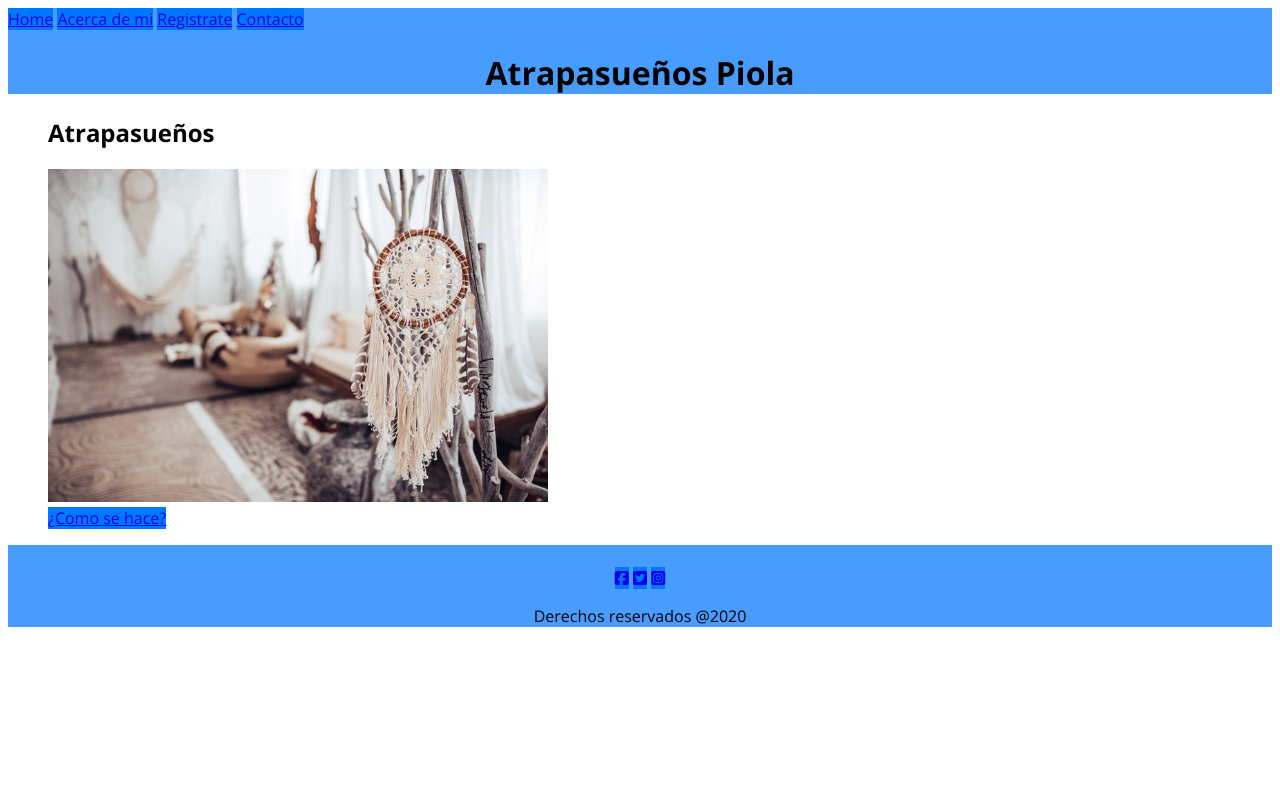
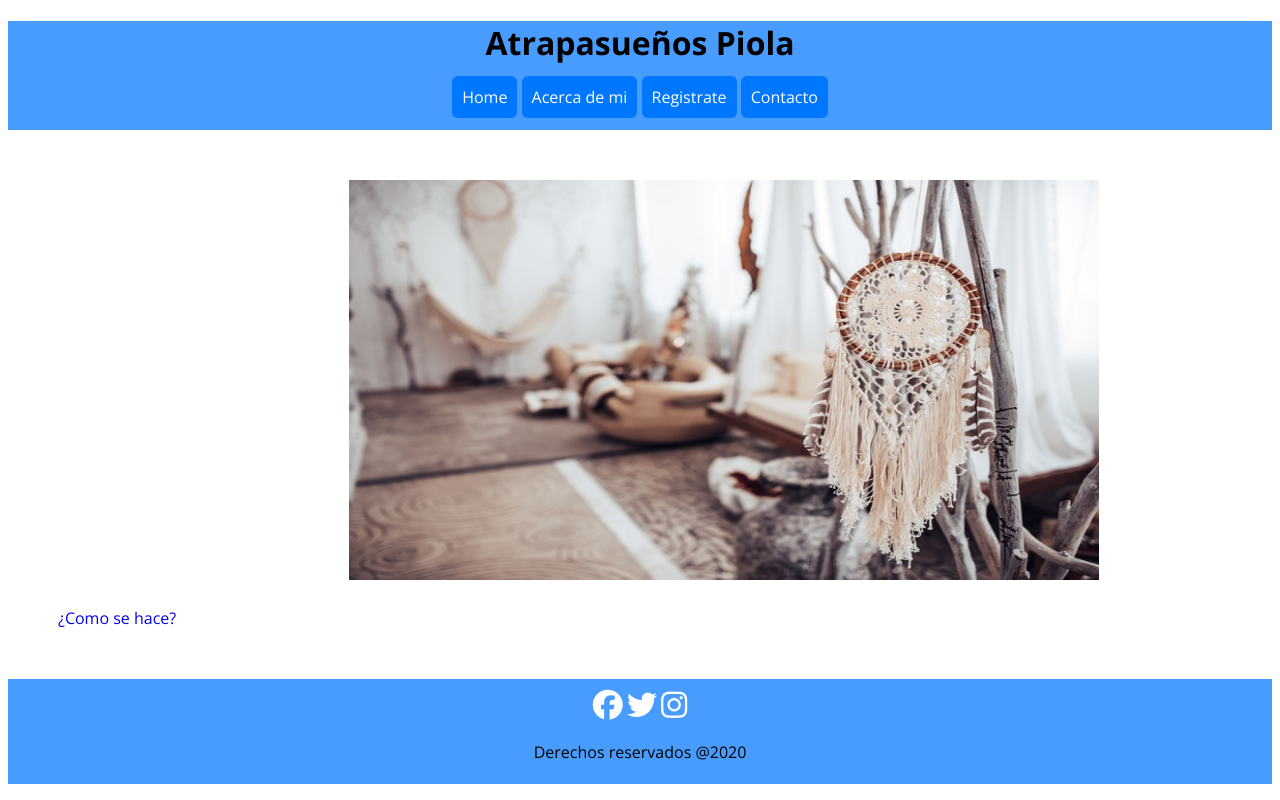
Before and after one commit to LeanC100/Curso-Full-Stack, a plain HTML site: page Parte Frontend/index.html in a window 1280 px wide. Drawn offline with nearby package versions, Linux system fonts and the light colour scheme.

Commit message:
Semana 4
En la semana  4 aprendimos mas sobre Css: vimos todos los tipos de medias que existen, posicionamiento, el uso de flex-box, display, padding y marrgin, etc.

```diff
--- a/Parte Frontend/index.html
+++ b/Parte Frontend/index.html
@@ -9,25 +9,24 @@
 </head>
 <body>
     <header>
+        <h1>Atrapasueños Piola</h1>
         <nav>
-            <a href="index.html">Home</a>
-            <a href="about.html">Acerca de mi</a>
-            <a href="register.html">Registrate</a>
-            <a href="contact.html">Contacto</a>
+            <a class="nav" href="index.html">Home</a>
+            <a class="nav" href="about.html">Acerca de mi</a>
+            <a class="nav" href="register.html">Registrate</a>
+            <a class="nav" href="contact.html">Contacto</a>
         </nav>
-        <h1 style="text-align: center;">Atrapasueños Piola</h1>
+        <br>
     </header>
-    <menu>
-        <h2>Atrapasueños</h2>
-        <img src="img/atrapasuenio.jpg" alt="atrapasueños" width="500">
-        <br>
+    <main>
+        <img src="img/atrapasuenio.jpg" alt="atrapasueños" width="750" height="400">
+        <br><br>
         <a href="hacer.html" class="hacer">¿Como se hace?</a>
-    </menu>
+    </main>
     <footer>
-        <br>
-        <a href="https://www.facebook.com" target="_blank"><i class="fab fa-facebook-square"></i></a>
-        <a href="https://twitter.com" target="_blank"><i class="fab fa-twitter-square"></i></a>
-        <a href="https://www.instagram.com" target="_blank"><i class="fab fa-instagram-square"></i></a>
+        <a class="icon" href="https://www.facebook.com" target="_blank"><i class="fab fa-facebook"></i></a>
+        <a class="icon" href="https://twitter.com" target="_blank"><i class="fab fa-twitter"></i></a>
+        <a class="icon" href="https://www.instagram.com" target="_blank"><i class="fab fa-instagram"></i></a>
         <p>Derechos reservados @2020</p>
     </footer>
 </body>
--- a/Parte Frontend/style.css
+++ b/Parte Frontend/style.css
@@ -3,12 +3,34 @@
 body{
   font-family:'Open Sans',sans-serif;
 }
+main{
+    margin: 50px;
+}
 header, footer {
     background-color: rgb(71, 156, 253);
+    text-align: center;
+}
+footer{
+        padding: 5px;
+}
+.nav{
+        background-color: rgb(0, 119, 255);
+        color:white;
+        padding: 10px;
+        border-radius: 6px;
+}
+img{
+      position: relative;
+      left: 25%;
 }
 a {
-    background-color: rgb(0, 119, 255);
+    text-decoration: none;
 }
 footer{
     text-align: center;
 }
+.icon{
+    position: relative;
+    font-size: 30px;
+    color: white;
+}
```
Also changed, not shown: Parte Frontend/about.html (+9 -9 lines), Parte Frontend/contact.html (+12 -12 lines), Parte Frontend/hacer.html (+24 -26 lines), Parte Frontend/register.html (+13 -19 lines), Parte Frontend/show_data.html (+4 -4 lines).
